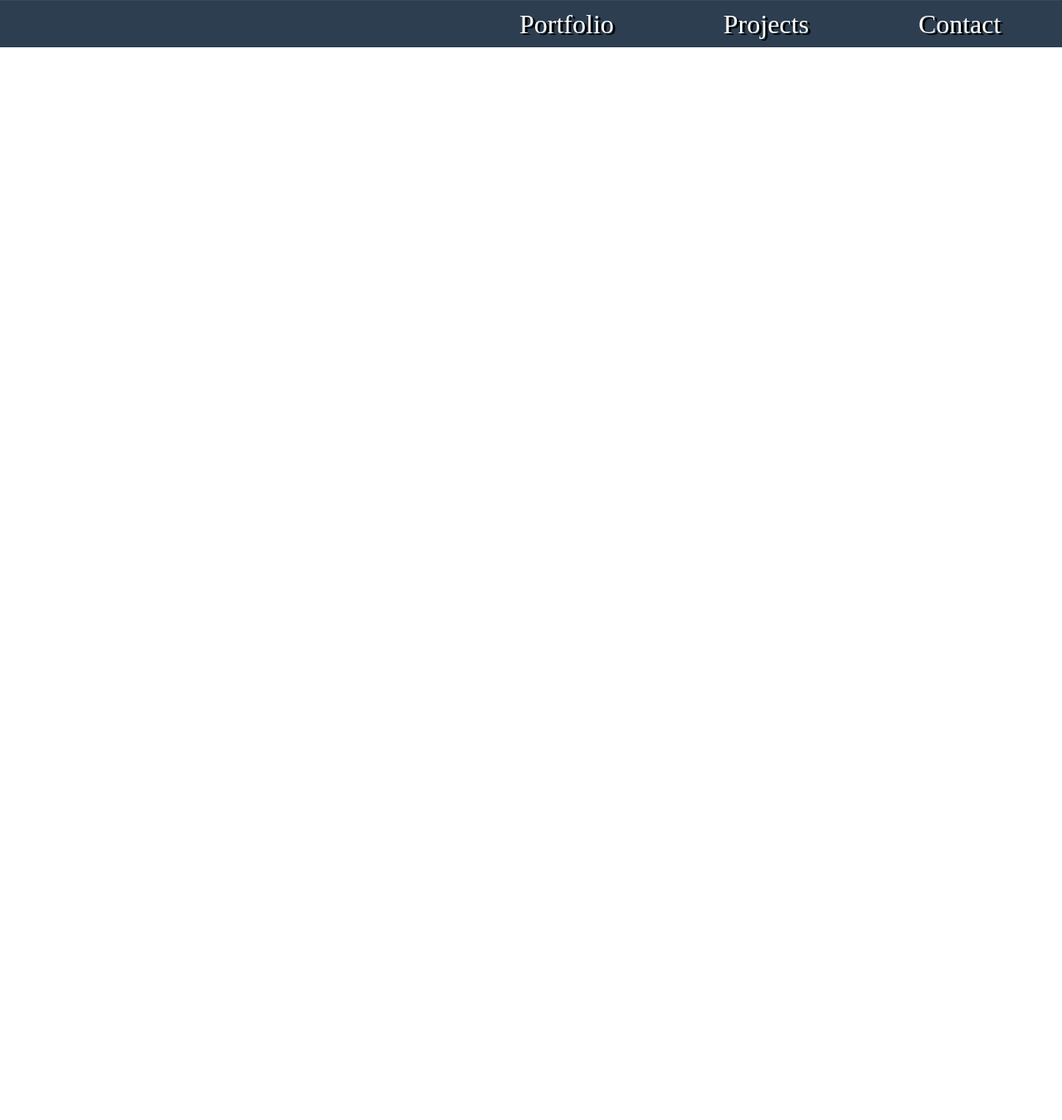
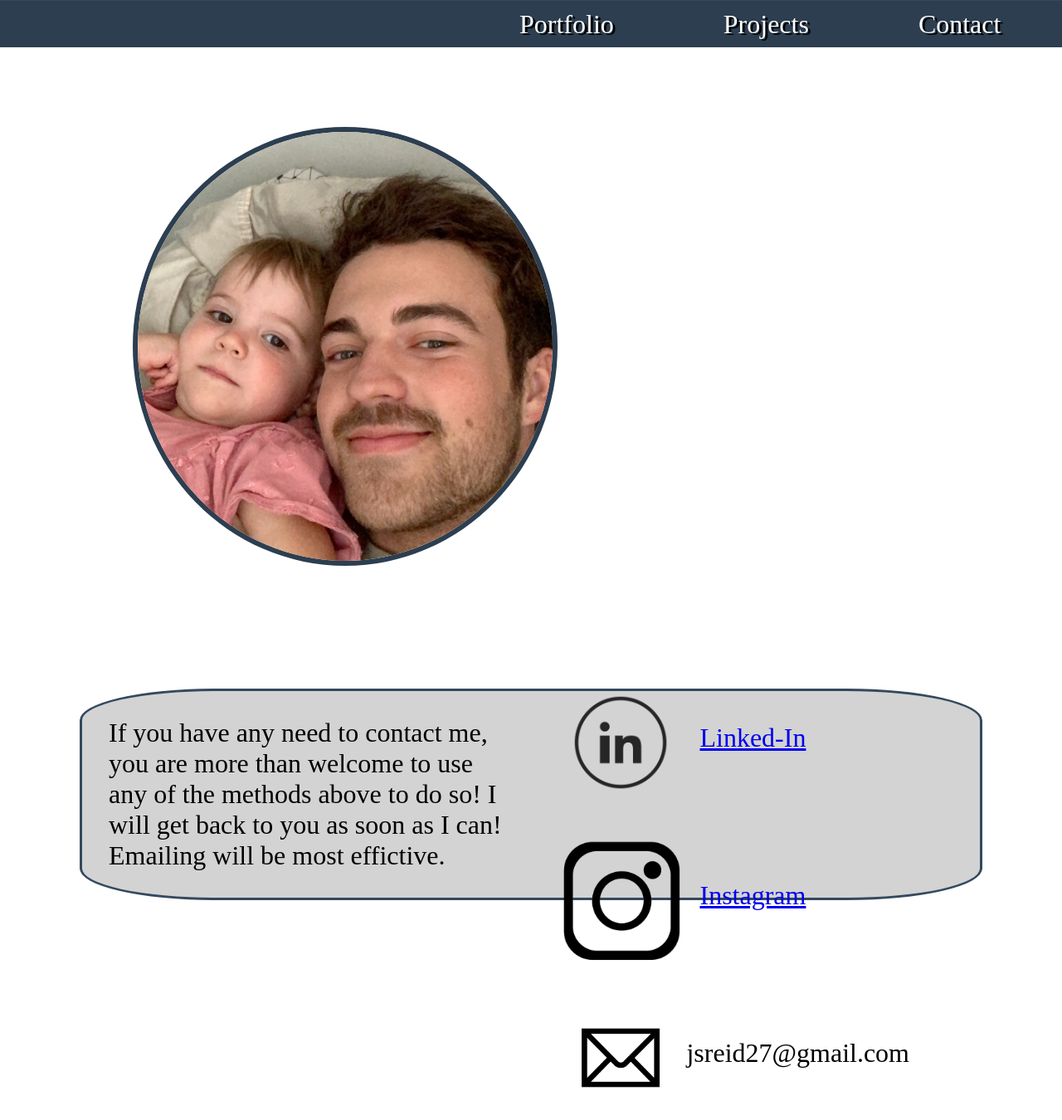
Before and after one commit to 18jreid/MyProjects, a Django app: page /contact/ in a window 1280 px wide. Shown: the part 194-1544 px from the top of the page at 83% size. Before the commit the page ends 251 px from the top, so only its background shows below. Run offline with Django 3.2, Linux system fonts and the light colour scheme.

Commit message:
Added in contact page on personal website

```diff
--- a/PersonalWebsite/PersonalWebsite/settings.py
+++ b/PersonalWebsite/PersonalWebsite/settings.py
@@ -28,6 +28,7 @@ DEBUG = True
 ALLOWED_HOSTS = [
     '10.0.0.202',
     '67.177.33.222',
+    '127.0.0.1',
     'goobygoo.ddns.net',
 ]
 
--- a/PersonalWebsite/mySite/static/mySite/style.css
+++ b/PersonalWebsite/mySite/static/mySite/style.css
@@ -260,3 +260,14 @@ h4 {
 	20% { transform: skewX(0deg); }
 	100% { transform: skewX(0deg); }
 }
+
+.Contact-Information {
+
+}
+
+.Contacts {
+	background-color: lightgray;
+	border-radius: 35%;
+	padding: 1em;
+	margin: 1em;
+}
--- a/PersonalWebsite/mySite/templates/mySite/contact.html
+++ b/PersonalWebsite/mySite/templates/mySite/contact.html
@@ -19,6 +19,32 @@
 			<a href="{% url 'contact' %}" class="Tool-Bar-Link" onmouseenter="hoverEnter()" onmouseleave="hoverExit()">Contact</a>
 		</nav>
     </div>
+    <div class="Contact-Information">
+      <div style="display: inline-block;">
+        <img src="{% static 'mySite/IMG/IMG_1143.JPG' %}" class="Profile-Pic1" style="margin: 3em; margin-left: 10em; margin-top: 6em; width: 500px;"
+        onmouseenter="hoverEnter()" onclick="hoverEnter()" onmouseleave="hoverExit()">
+      </div>
+      <div style="display: inline-block; float: right; margin-right: 10em;">
+        <ul style="list-style: none;">
+          <li>
+            <img src="{% static 'mySite/IMG/linkedin.png' %}" style="width: 150px; transform: translateY(70px); margin-right: 1em;">
+            <p style="display: inline-block; font-size: xx-large;"><a href="https://www.linkedin.com/in/justin-reid-0a7322133/">Linked-In</a></p>
+          </li>
+          <li>
+            <img src="{% static 'mySite/IMG/instagram.png' %}" style="width: 150px; transform: translateY(70px); margin-right: 1em;">
+            <p style="display: inline-block; font-size: xx-large;"><a href="https://www.instagram.com/j_reeeiiid/">Instagram</a></p>
+          </li>
+          <li style="font-weight: lighter;">
+            <img src="{% static 'mySite/IMG/email.png' %}" style="width: 150px; transform: translateY(70px);">
+            <p style="display: inline-block; font-size: xx-large">jsreid27@gmail.com</p>
+          </li>
+        </ul>
+      </div>
+      <p style="font-size: 2em; margin: 3em; background-color: lightgray; padding: 1em; border-radius: 15%;
+      border-style: solid; border-width: 3px; border-color:#34495e;">If you have any need to contact me, you are more than welcome to use any of the methods above to do so!
+        I will get back to you as soon as I can! Emailing will be most effictive.
+      </p>
+    </div>
     <script src="{% static 'mySite/script.js' %}"></script>
 </body>
 </html>
```
Also changed, not shown: PersonalWebsite/mySite/static/mySite/IMG/email.png (added), PersonalWebsite/mySite/static/mySite/IMG/instagram.png (added), PersonalWebsite/mySite/static/mySite/IMG/linkedin.png (added), 3 other files.
